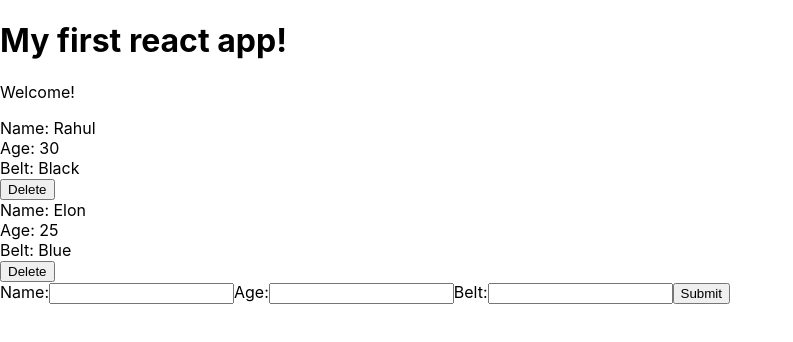
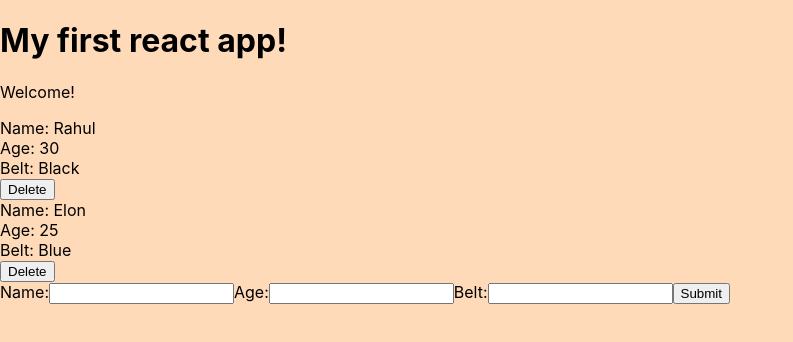
Before and after one commit to SuperRHL/React, a React (Create React App) app in the folder myapp/: page / in a window 1280 px wide. Shown: the top 342 px of the page, without its empty margins (0-793 px from the left). Built offline with nearby package versions, Linux system fonts and the light colour scheme.

Commit message:
delete function

```diff
--- a/myapp/src/App.js
+++ b/myapp/src/App.js
@@ -16,8 +16,8 @@ class App extends Component {
     this.setState({ninjas: ninjas})
   }
   deleteNinja=(id)=>{
-    let ninjas = this.state
-    this.setState({})
+    let ninjas = this.state.ninjas.filter(ninja=>{return ninja.id !== id})
+    this.setState({ninjas: ninjas})
   }
   render() {
     return (
--- a/myapp/src/ninja.js
+++ b/myapp/src/ninja.js
@@ -1,4 +1,5 @@
 import React from "react";
+import './ninjas.css'
 // class based components have states and functional components are more focused on the ui
 const Ninjas = ({ ninjas,deleteNinja }) => {
   const ninjaList = ninjas.map((ninja) => {
--- /dev/null
+++ b/myapp/src/ninjas.css
@@ -0,0 +1,9 @@
+body{
+    background-color: peachpuff;
+    transition: all 1s;
+}
+
+.ninja form{
+    background-color: papayawhip;
+    padding: 20px;
+}
```
